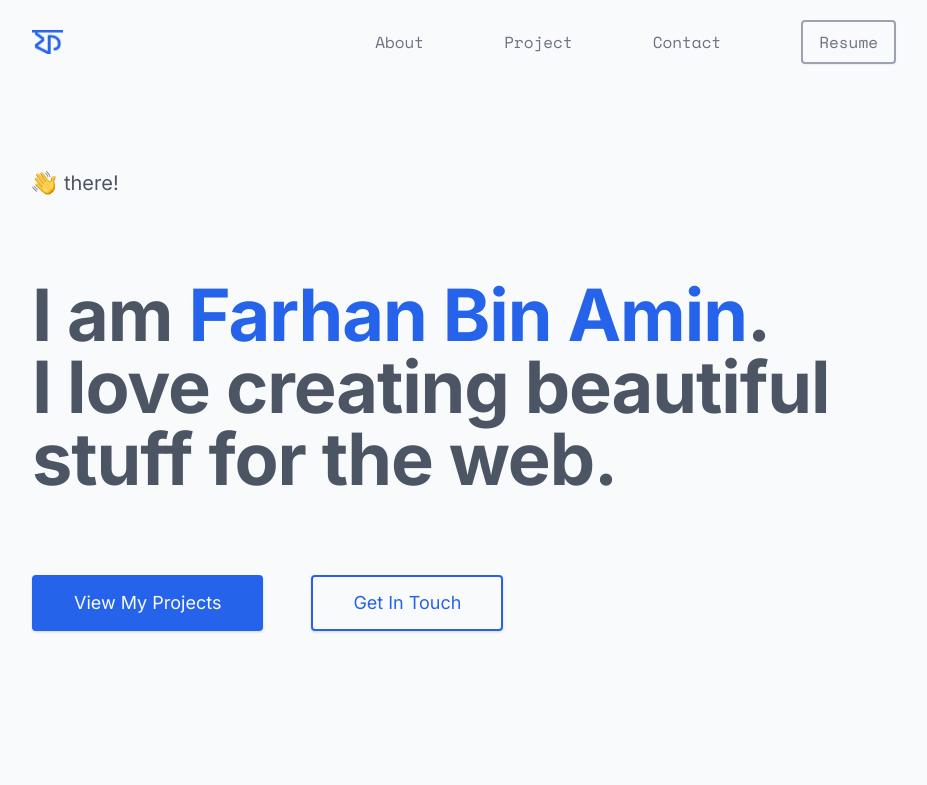
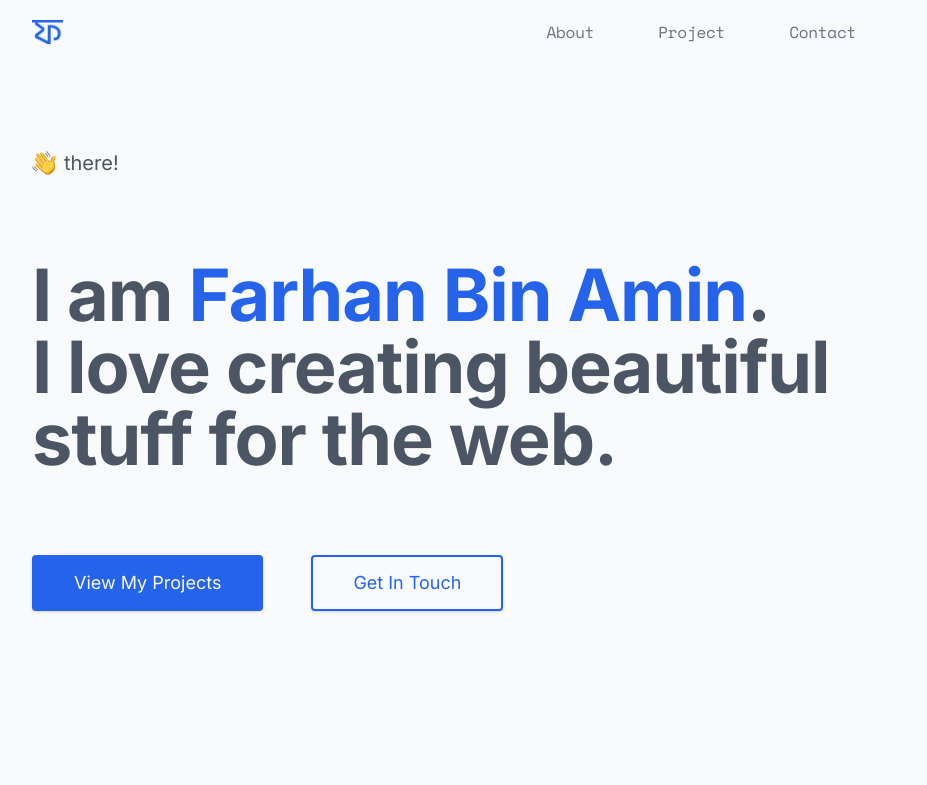
Before and after one commit to farhan2077/farhan2077.github.io, a React (Create React App) app: page / in a window 1280 px wide. Shown: the top 785 px of the page, without its empty margins (176-1103 px from the left). Built offline with nearby package versions, Linux system fonts and the light colour scheme; no server answers.

Commit message:
fix: fixed minor issues in navbar

```diff
--- a/src/partials/navbar/Navbar.js
+++ b/src/partials/navbar/Navbar.js
@@ -17,10 +17,15 @@ export default function Navbar() {
               alt="logo"
             />
           </Link>
-          <div className="flex gap-x-0 sm:gap-x-20 items-center text-gray-500 capitalize">
+          <div className="flex gap-x-0 sm:gap-x-16 items-center mr-10">
             {navItems.map((item) =>
               item.navItem !== "resume" ? (
-                <HashLink key={item.id} smooth to={item.navItemUrl}>
+                <HashLink
+                  key={item.id}
+                  smooth
+                  to={item.navItemUrl}
+                  className="capitalize text-gray-500 hover:text-gray-700 tracking-tight"
+                >
                   {item.navItem}
                 </HashLink>
               ) : (
@@ -29,7 +34,7 @@ export default function Navbar() {
                   href={item.navItemUrl}
                   target="_blank"
                   rel="noopener noreferrer"
-                  className="border-2 border-gray-400 rounded px-4 py-2 shadow-sm"
+                  className="border-2 border-gray-400 rounded px-4 py-2 shadow-sm text-gray-500 hover:text-gray-700 hover:border-gray-500 tracking-tight"
                 >
                   {item.navItem}
                 </a>
--- a/src/partials/navbar/navbarInfo.js
+++ b/src/partials/navbar/navbarInfo.js
@@ -14,11 +14,11 @@ const navItems = [
     navItem: "contact",
     navItemUrl: "/#contact",
   },
-  {
-    id: 4,
-    navItem: "resume",
-    navItemUrl: "https://farhan2077.github.io/",
-  },
+  // {
+  //   id: 4,
+  //   navItem: "resume",
+  //   navItemUrl: "https://farhan2077.github.io/",
+  // },
 ];
 
 export { navItems };
```
